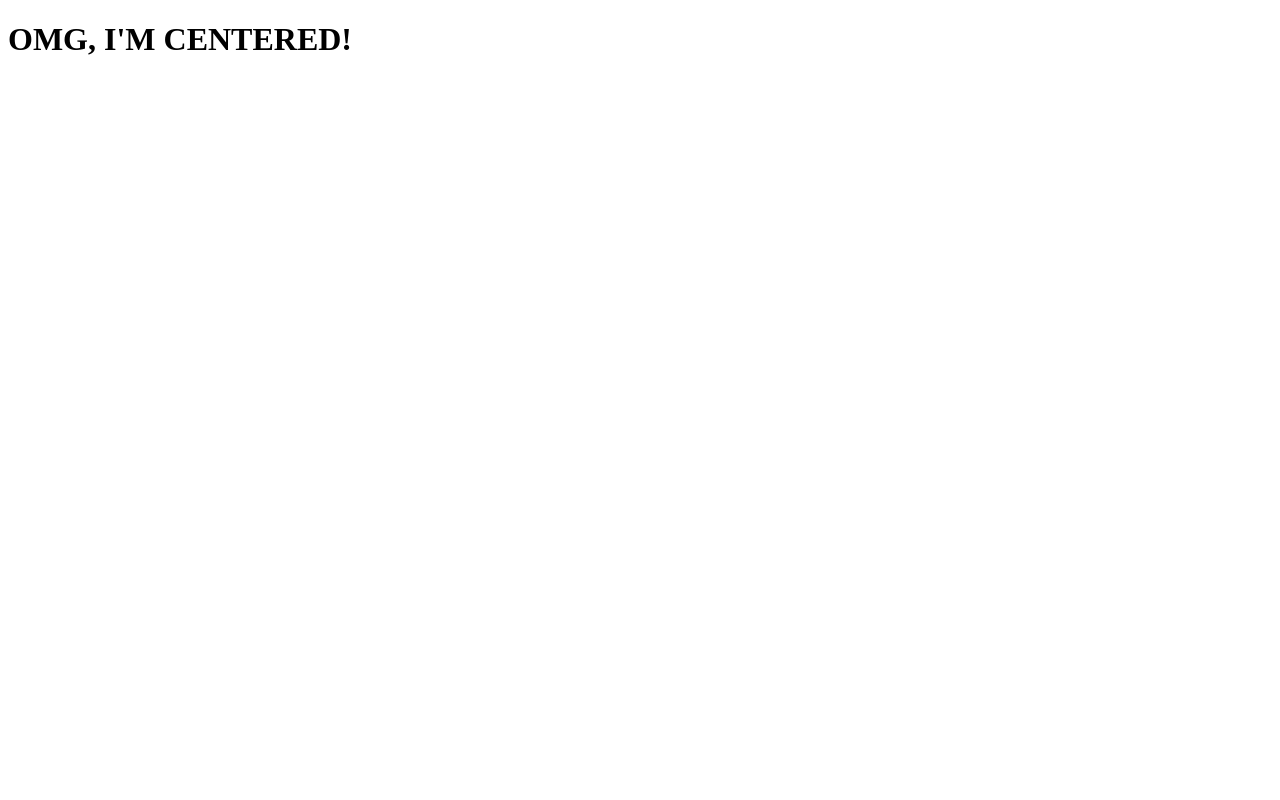
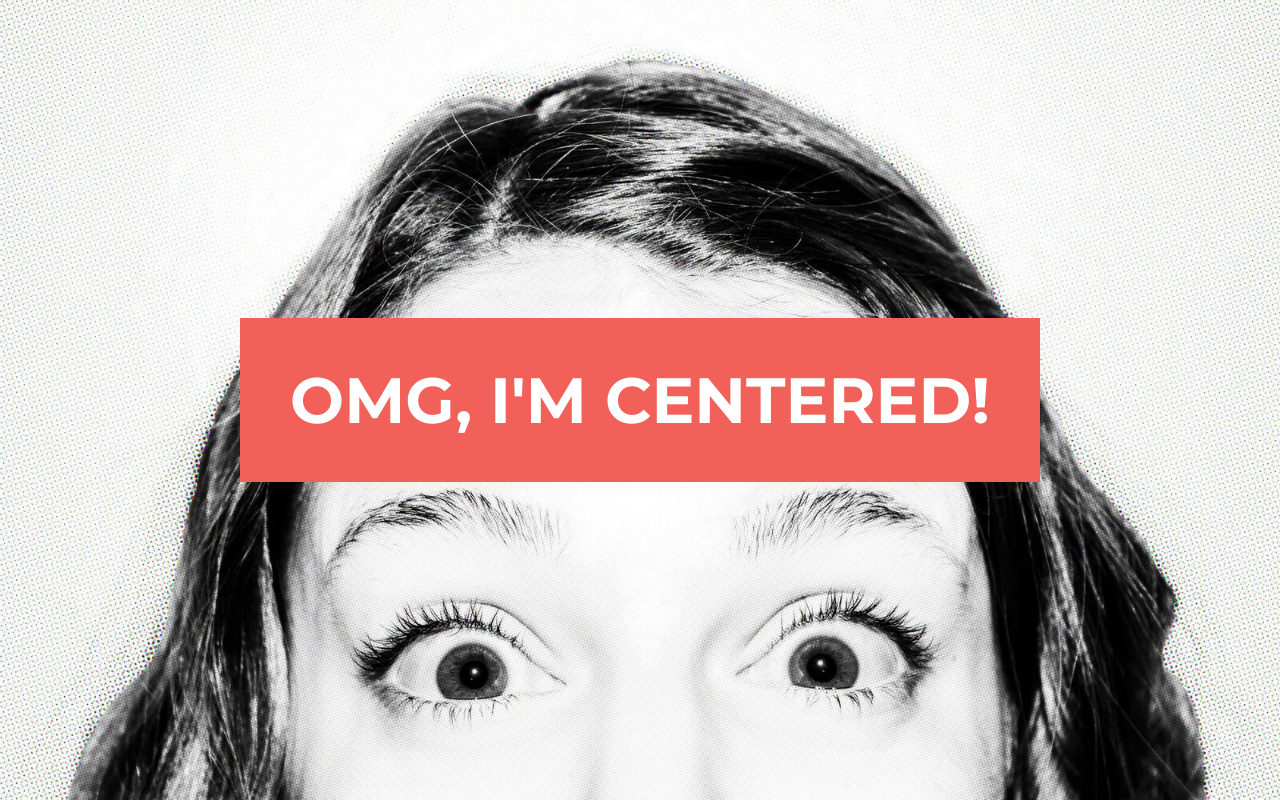
Before and after one commit to AmparoBeltran/skillcrush-center-flexbox-starter-2, a plain HTML site: page index.html in a window 1280 px wide. Drawn offline with Linux system fonts and the light colour scheme.

Commit message:
styles applied

```diff
--- a/css/style.css
+++ b/css/style.css
@@ -0,0 +1,39 @@
+html, body {
+    height: 100%;
+    margin: 0;
+    font-size: 16px;
+}
+
+body {
+    display: flex;
+    justify-content: center;
+    align-items: center;
+    background: url('../img/wow.png') bottom center no-repeat;
+    background-size: cover;
+    font-size: 1em;
+}
+
+.centered {
+    padding: 0 3.125em;
+    font-family:'Montserrat', sans-serif;
+    background: #f16059;
+  }
+
+  h1 {
+    font-size: 2em;
+    color: #fff;
+    text-align: center;
+  }
+
+
+@media screen and (min-width: 786px) {
+  h1 {
+    font-size: 3em;
+  }
+}
+
+@media screen and (min-width: 1200px) {
+  h1 {
+    font-size: 4em;
+  }
+}
--- a/index.html
+++ b/index.html
@@ -6,11 +6,12 @@
   <title>Skillcrush Flexbox Example</title>
   <meta name="viewport" content="width=device-width, initial-scale=1.0">
   <link rel="stylesheet" href="css/style.css">
+  <link href="https://fonts.googleapis.com/css2?family=Montserrat:wght@400;700&display=swap" rel="stylesheet">
 </head>
 
 <body>
   <div class="centered">
-      <h1>OMG, I'M CENTERED!</h1>
+    <h1>OMG, I'M CENTERED!</h1>
   </div>
 
 
```
